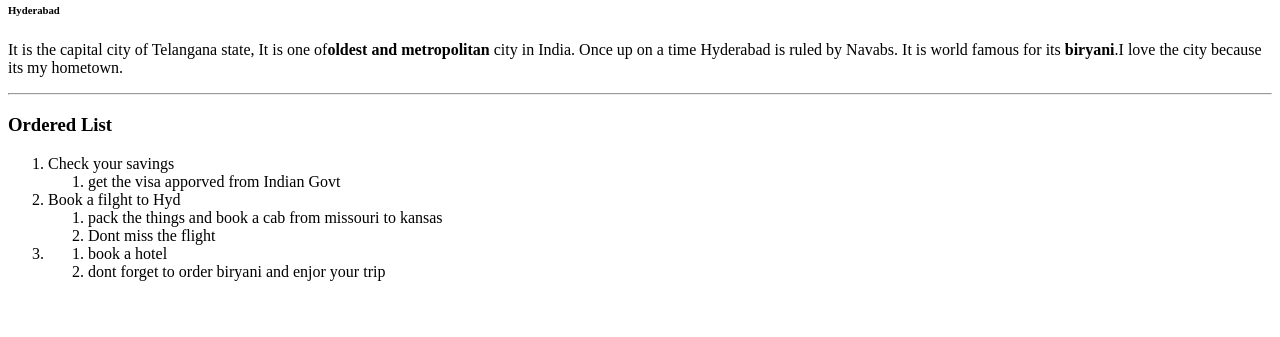
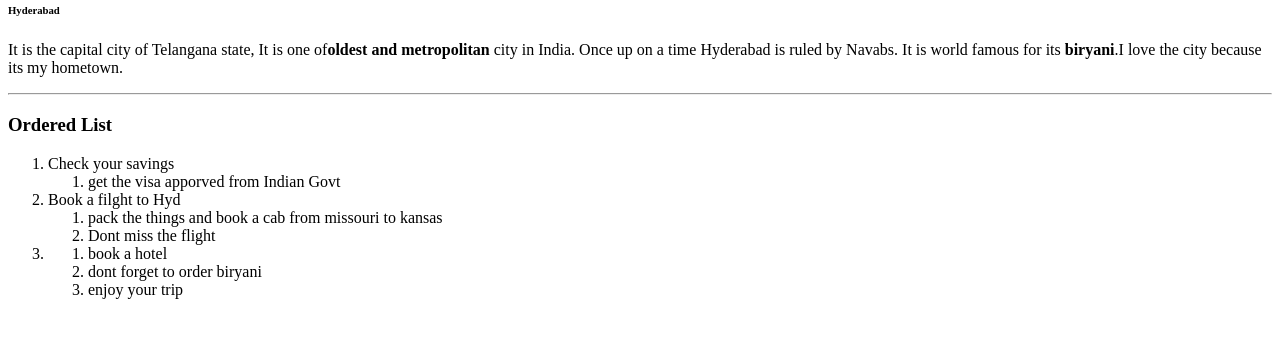
Before and after one commit to 44-563-WebApps-F21/webapps-f21-assignment-3-HarshitaGITHB, a plain HTML site: page index.html in a window 1280 px wide. Shown: the part 79-416 px from the top of the page. Drawn offline with Linux system fonts and the light colour scheme.

Commit message:
commited with orderedlist

```diff
--- a/index.html
+++ b/index.html
@@ -20,9 +20,9 @@
                 <li>Dont miss the flight</li>
                 </ol>
             <li>
-                <ol>
-                <li>book a hotel</li>
-                <li>dont forget to order biryani and enjor your trip</li>
+                <ol><li>book a hotel</li>
+                <li>dont forget to order biryani</li>
+                <li>enjoy your trip</li>
                 </ol>
             </li>
         </ol>
```
